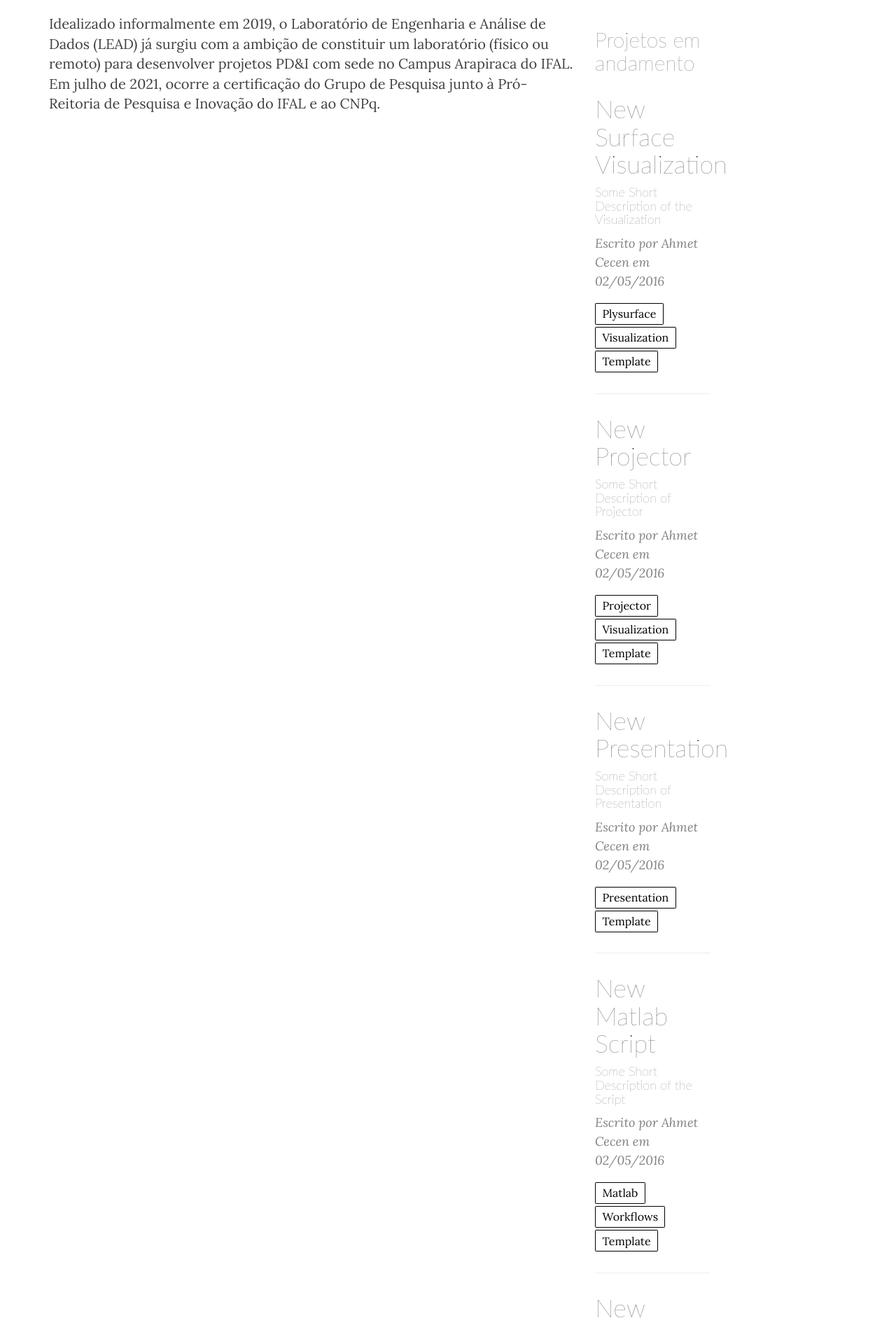
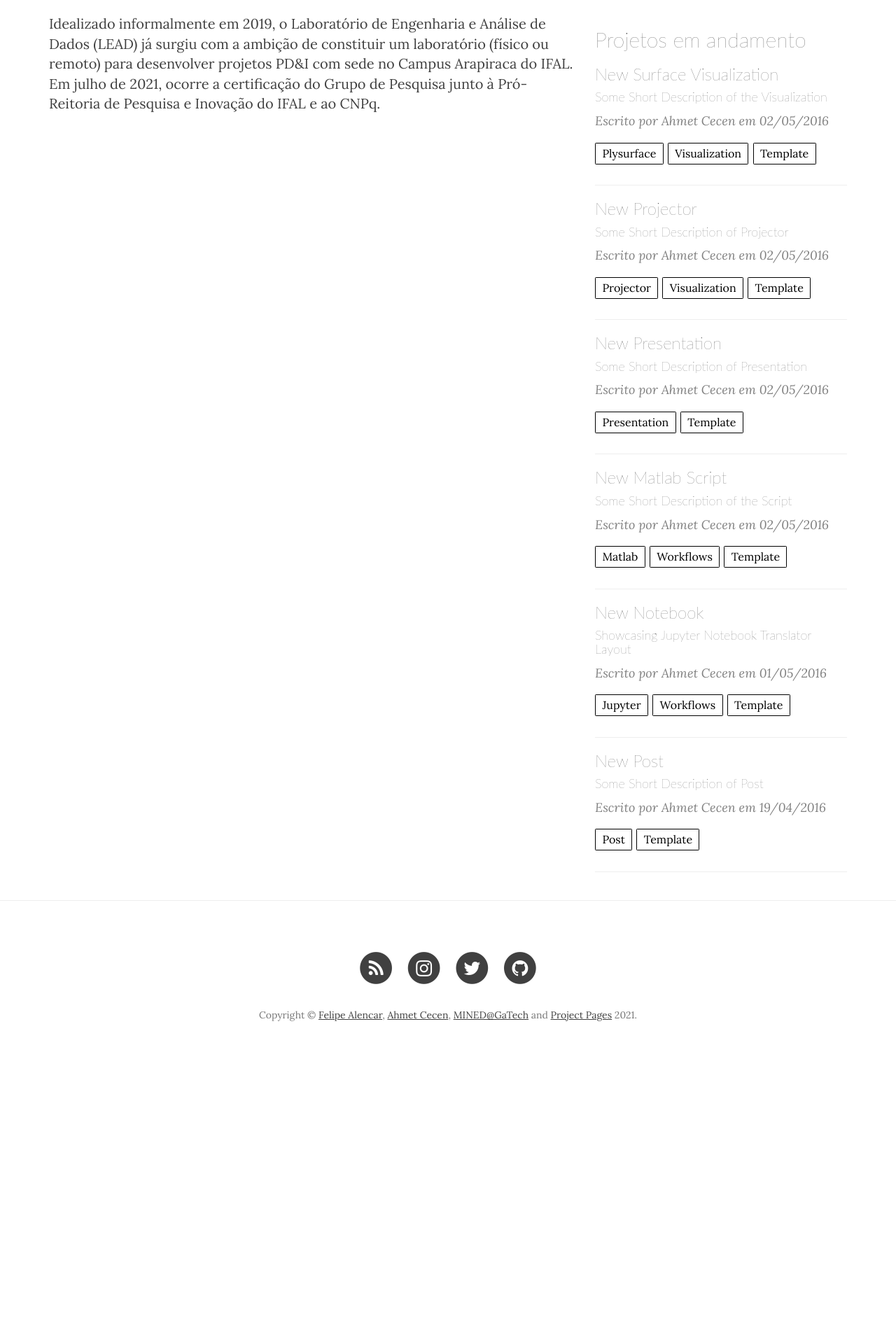
Before and after one commit to lead-ifal/lead-ifal.github.io, a Jekyll site: the page built from index.html, in a window 1280 px wide. Shown: the part 387-2280 px from the top of the page at 70% size. Built offline with Jekyll 4.4.1, drawn with Linux system fonts in a browser that asks for light colours; nearby versions of some CDN libraries; the list of posts is cut into pages by our own code; after the commit the page ends 1913 px from its top, so only the background shows below that.

Commit message:
- Ajuste na tela inicial.

```diff
--- a/_layouts/page.html
+++ b/_layouts/page.html
@@ -31,7 +31,7 @@ layout: default
 
 			Em julho de 2021, ocorre a certificação do Grupo de Pesquisa junto à Pró-Reitoria de Pesquisa e Inovação do IFAL e ao CNPq.
 		</div>
-		<div class="col-sm-2">
+		<div class="col-sm-4">
 			{{ content }}
 		</div>
 		{% else %}
--- a/index.html
+++ b/index.html
@@ -5,7 +5,7 @@ layout: page
 {% for post in paginator.posts %}
 <div class="post-preview">
     <a href="{{ post.url | prepend: site.baseurl }}">
-        <h3 class="post-title">            {{ post.title }}
+        <h3>            {{ post.title }}
         </h3>
         {% if post.subtitle %}
         <h4>
```
